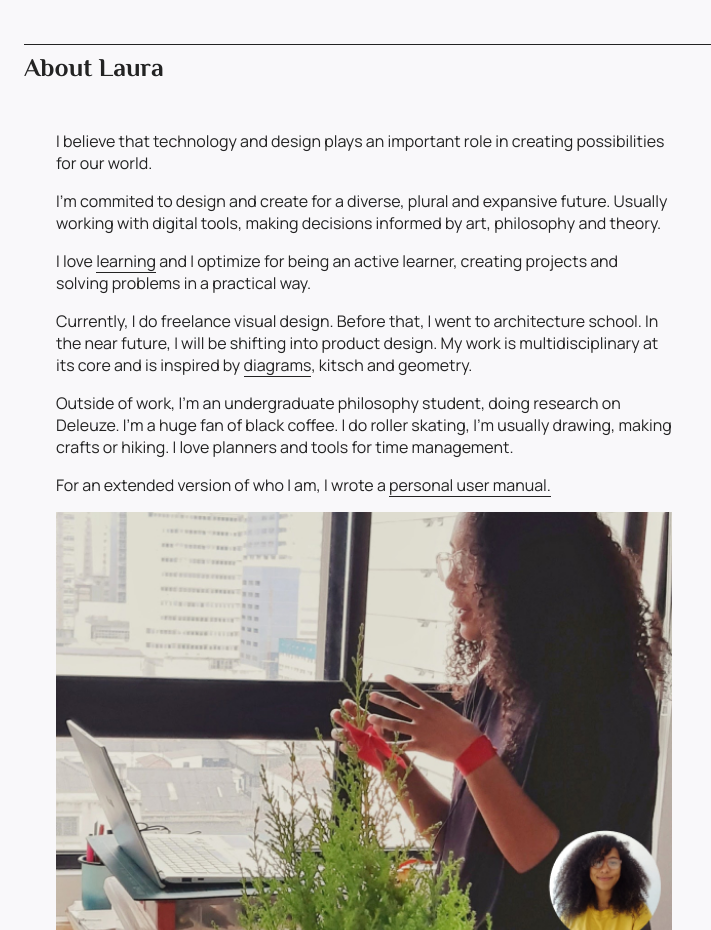
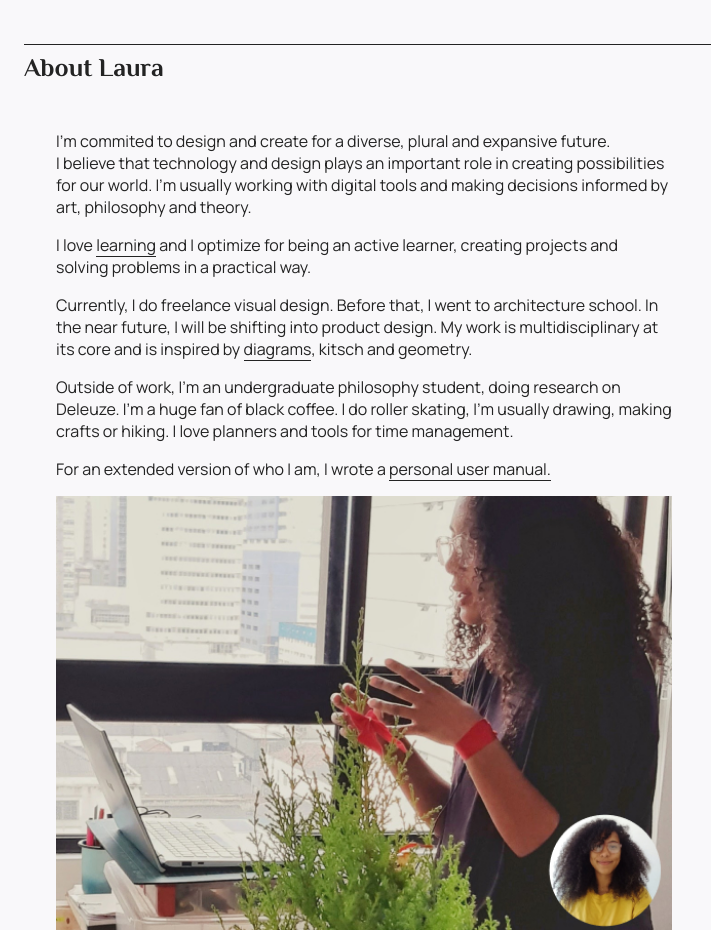
Before and after one commit to LauraSinisterra/portfolio-site, a plain HTML site: page index.html in a window 1280 px wide. Shown: the part 3940-4870 px from the top of the page, without its empty margins (0-711 px from the left). Drawn offline with Linux system fonts and the light colour scheme.

Commit message:
Update index.html

```diff
--- a/index.html
+++ b/index.html
@@ -111,10 +111,10 @@
        <h3 class="home">About Laura</h3>
        </div>
    <div class="onepg">
-    <p>I believe that technology and design plays an important role in creating possibilities for our world.
-      </p>
     <p>
-      I'm commited to design and create for a diverse, plural and expansive future. Usually working with digital tools, making decisions informed by art, philosophy and theory.
+      I'm commited to design and create for a diverse, plural and expansive future. <br>
+       I believe that technology and design plays an important role in creating possibilities for our world.
+       I'm usually working with digital tools and making decisions informed by art, philosophy and theory.
     </p>
     <p>
     I love <a href="https://twitter.com/Lauracsc_/status/1287179751107571713" target="_blank">learning</a> and I optimize for being an active learner, creating projects and solving problems in a practical way.
```
